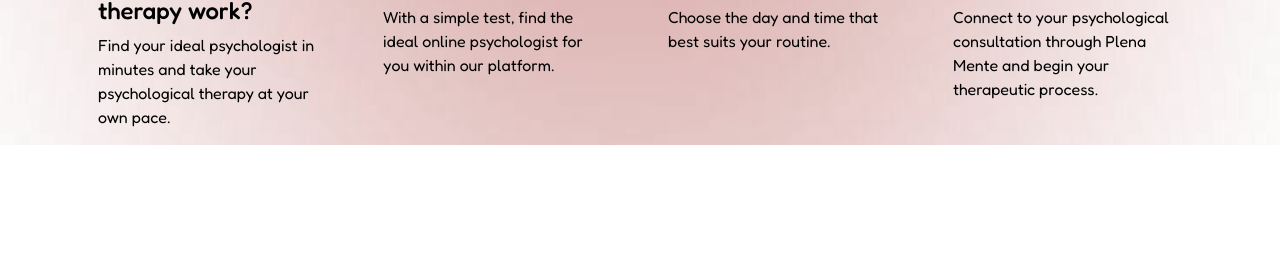
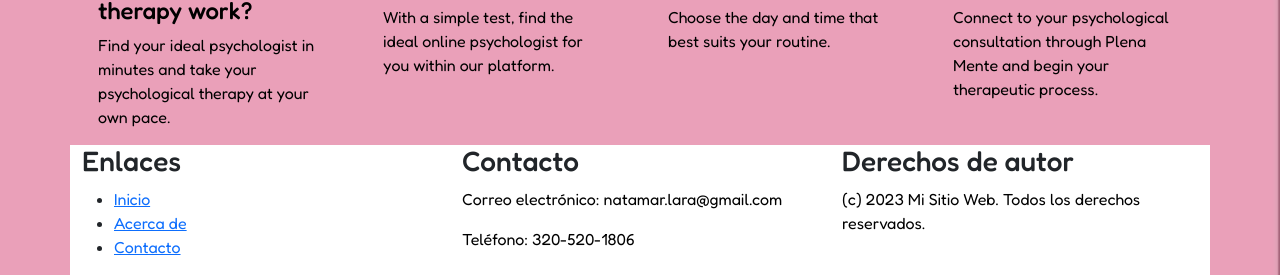
Before and after one commit to nmartlar/entregable2, a plain HTML site: page index.html in a window 1280 px wide. Shown: the part 1717-1992 px from the top of the page. Before the commit the page ends 1862 px from the top, so only its background shows below. Drawn offline with nearby package versions, Linux system fonts and the light colour scheme; a web font is replaced by a local one.

Commit message:
creación del repo y se agregaron los archivos

```diff
--- a/index.html
+++ b/index.html
@@ -66,7 +66,7 @@
           </div>
         </div>
         <div class="col-lg-5 order-1 order-lg-2 hero-img" data-aos="zoom-out">
-          <img src="./img/Diseño_sin_título-removebg-preview.png" class="img-fluid animated" alt="">
+          <img src="./img/img3.png" class="img-fluid animated" alt="">
         </div>
       </div>
     </div>
@@ -80,7 +80,7 @@
         <div class="carousel-item active">
           <div class="row justify-content-center align-items-center">
             <div class="col-6">
-              <img src="./img/las-claves-salud-mental.jpg" alt="imagen1" class="d-block w-100">
+              <img src="./img/carrusel1-removebg-preview.png" alt="imagen1" class="rounded mx-auto d-block">
             </div>
             <div class="col-6 contentLand">
               <div class="container">
@@ -103,7 +103,7 @@
         <div class="carousel-item">
           <div class="row justify-content-center align-items-center">
             <div class="col-6">
-              <img src="./img/mental-health-medical-treatment-mentality-healthcare-and-medical-therapies-prevention-mental-problem-concept-support-help-with-mental-problem-flat-illustration-for-banner-poster-landing-vector.jpg" alt="imagen1" class="d-block w-100">
+              <img src="./img/carrusel_2-removebg-preview.png" alt="imagen1" class="rounded mx-auto d-block">
             </div>
             <div class="col-6 contentLand">
               <div class="container">
@@ -123,7 +123,7 @@
         <div class="carousel-item">
           <div class="row justify-content-center align-items-center">
             <div class="col-6">
-              <img src="./img/Diseño sin título (1).png" alt="imagen1" class="d-block w-100">
+              <img src="./img/carrusel_3-removebg-preview.png" alt="imagen1" class="rounded mx-auto d-block">
             </div>
             <div class="col-6 contentLand">
               <div class="container">
@@ -205,6 +205,39 @@
 
 
 
+  <footer>
+    <div class="container">
+      <div class="row bg-white text-dark">
+        <div class="col-lg-4">
+          <h3>Enlaces</h3>
+          <ul>
+            <li><a href="#">Inicio</a></li>
+            <li><a href="#">Acerca de</a></li>
+            <li><a href="#">Contacto</a></li>
+          </ul>
+        </div>
+        <div class="col-lg-4">
+          <h3>Contacto</h3>
+          <p>Correo electrónico: natamar.lara@gmail.com</p>
+          <p>Teléfono: 320-520-1806</p>
+        </div>
+        <div class="col-lg-4">
+          <h3>Derechos de autor</h3>
+          <p>(c) 2023 Mi Sitio Web. Todos los derechos reservados.</p>
+        </div>
+      </div>
+    </div>
+  </footer>
+
+
+    </div>
+  </div>
+
+
+
+
+
+
     <script src="https://cdn.jsdelivr.net/npm/bootstrap@5.3.3/dist/js/bootstrap.bundle.min.js" integrity="sha384-YvpcrYf0tY3lHB60NNkmXc5s9fDVZLESaAA55NDzOxhy9GkcIdslK1eN7N6jIeHz" crossorigin="anonymous"></script>
 </body>
 </html>
--- a/styles.css
+++ b/styles.css
@@ -3,7 +3,7 @@
 }
 
 body{
-    background-image: url(./img/WhatsApp\ Image\ 2024-07-28\ at\ 11.55.28\ AM.jpeg);
+    background-image: url(./img/fnd2.jpeg);
     background-repeat: no-repeat;
     background-size: cover;
 }
```
Also changed, not shown: img/carrusel 2.jpeg (added), img/carrusel 3.jpeg (added), img/carrusel1-removebg-preview.png (added), img/carrusel1.jpeg (added), img/carrusel_2-removebg-preview.png (added), img/carrusel_3-removebg-preview.png (added), img/fnd.jpeg (added), img/fnd2.jpeg (added), img/img3.png (added).
